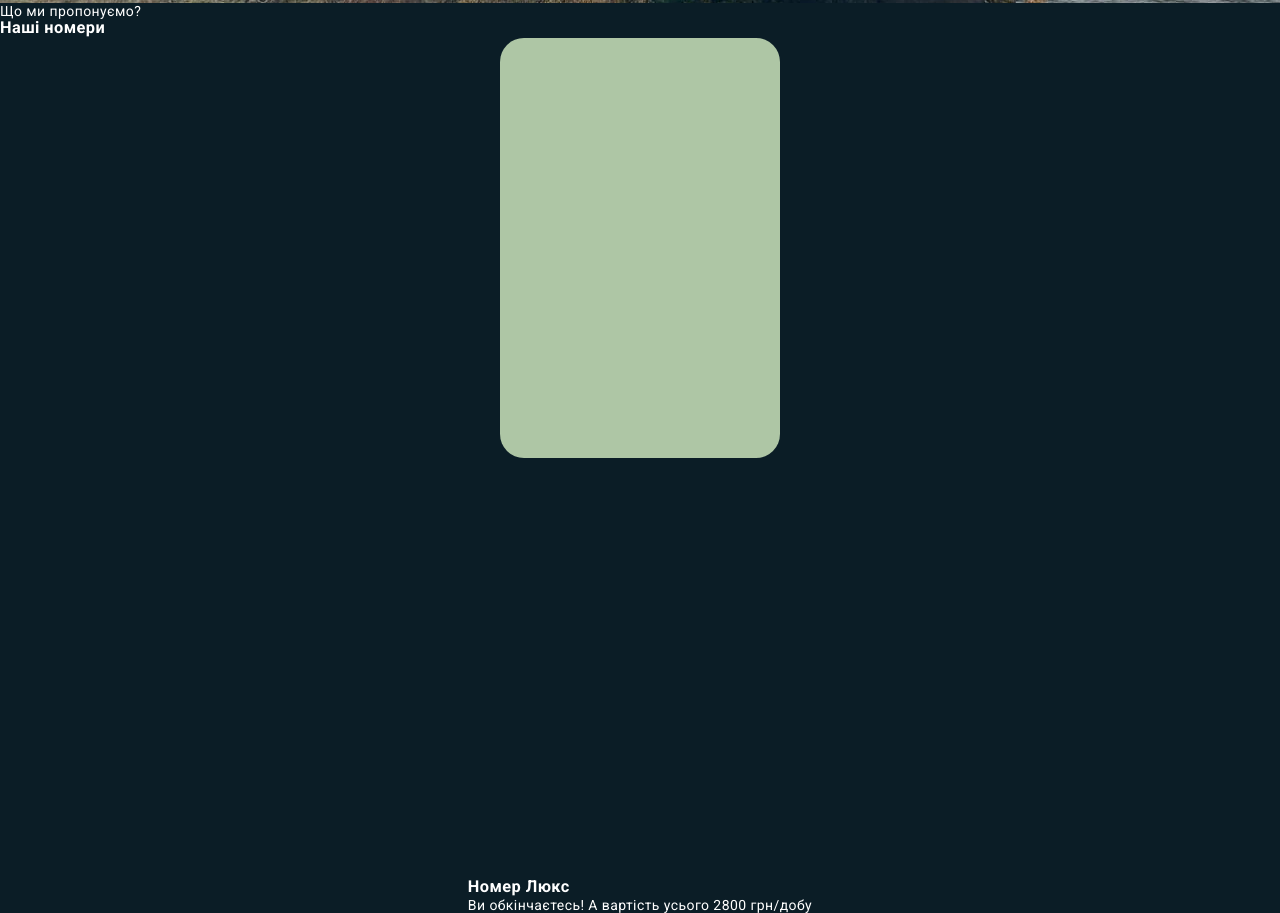
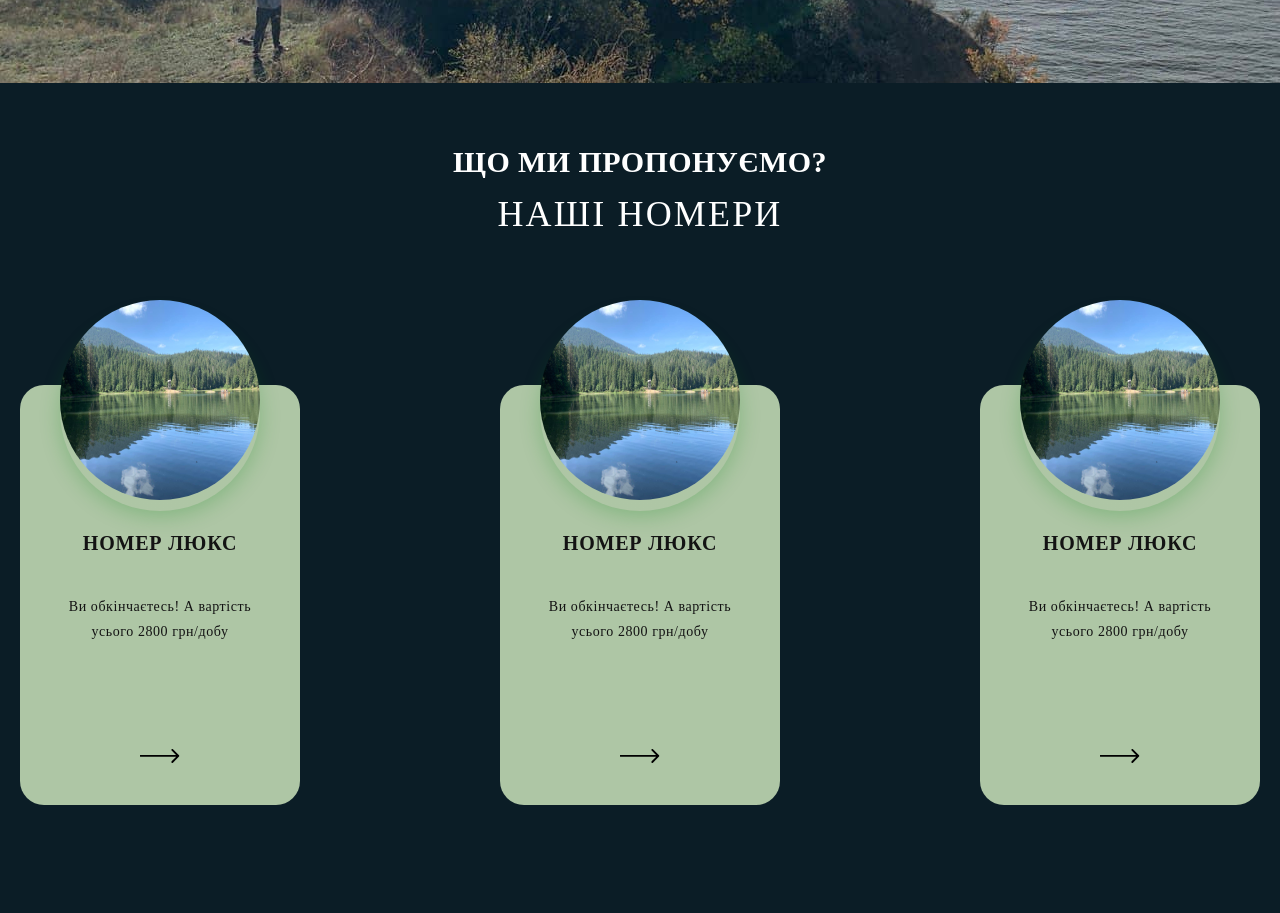
Before and after one commit to KostyaSverdel/berizka, a plain HTML site: page index.html in a window 1280 px wide. Shown: the part 653-1566 px from the top of the page. After the commit the page ends 1538 px from the top, so only its background shows below. Drawn offline with nearby package versions, Linux system fonts and the light colour scheme.

Commit message:
addCards

```diff
--- a/css/main.css
+++ b/css/main.css
@@ -62,7 +62,16 @@ body {
 }
 
 .conteiner {
-    margin: 20px;
+    width: 100%;
+    margin-left: auto;
+    margin-right: auto;
+    padding-top: 60px;
+    padding-bottom: 60px;
+
+    &.conteiner__products {
+        padding-left: 20px;
+        padding-right: 20px;
+    }
 }
 
 .hero {
@@ -79,11 +88,12 @@ body {
                 align-items: center;
 }
 .cards-styles__products {
-    gap: 200px;
-        display: flex;
-        list-style: none;
-        flex-direction: column;
-        align-items: center;
+gap: 200px;
+    display: flex;
+    list-style: none;
+    flex-wrap: wrap;
+    justify-content: center;
+    align-items: center;
 }
 .cards-one__products {
 
@@ -105,13 +115,14 @@ body {
      width: 200px;
      height: 200px;
      &::before {
-         background-image: url("/images/photo1.jpg");
+         background-image: url("/images/photo2.jpg");
          background-size: 200px 200px;
          content: "";
          width: 200px;
          height: 200px;
          top: -11px;
          position: absolute;
+        border-radius: 50%;
      }
  }
  .card-one-style__products {
@@ -121,3 +132,77 @@ body {
      position: relative;
      bottom: 40px;
  }
+.title-cards__products {
+    font-family: 'Montserrat';
+    font-style: normal;
+    font-weight: 700;
+    font-size: 20px;
+    line-height: 24px;
+    text-align: center;
+    letter-spacing: 0.04em;
+    padding-top: 20px;
+    text-transform: uppercase;
+    color: #131313;
+}
+
+.description__products {
+    font-family: 'Montserrat';
+    font-style: normal;
+    font-weight: 400;
+    font-size: 14px;
+    line-height: 176%;
+    text-align: center;
+    letter-spacing: 0.04em;
+    color: #131313;
+    padding: 40px;
+    padding-bottom: 90px;
+}
+
+.button-cards__products {
+    cursor: pointer;
+    background-color: inherit;
+    color: #000;
+    border: none;
+    border-radius: 10px;
+    font-family: Montserrat, sans-serif;
+    font-size: 14px;
+    font-weight: 600;
+    transition: background-color .25s cubic-bezier(.4, 0, .2, 1);
+    padding-bottom: 20px;
+}
+
+.button-icon__products {
+    width: 40px;
+    height: 40px;
+}
+
+.button-cards__products:hover .button-icon__products {
+    width: 50px;
+}
+
+.button-cards__products:focus .button-icon__products {
+    width: 50px;
+}
+  .text-title-style__products {
+      margin-bottom: 148px;
+  }
+  .title-section__products {
+      text-align: center;
+      text-transform: uppercase;
+      font-family: Montserrat;
+      font-size: 30px;
+      font-style: normal;
+      font-weight: 800;
+      line-height: 37px;
+  }
+  .sub-title-section__products {
+      padding-top: 12px;
+      text-align: center;
+      letter-spacing: .06em;
+      text-transform: uppercase;
+      font-family: Seymour One;
+      font-size: 36px;
+      font-style: normal;
+      font-weight: 400;
+      line-height: 45px;
+  }
--- a/index.html
+++ b/index.html
@@ -43,44 +43,67 @@
 </div>
         </section>
         <section class="main">
-            <div>
-                <p>Що ми пропонуємо?</p>
-                <h3>Наші номери</h3>
+            <div class="conteiner conteiner__products">
+            <div class="text-title-style__products">
+                <p class="title-section__products">Що ми пропонуємо?</p>
+                <h2 class="sub-title-section__products">Наші номери</h2>
             </div>
 <ul class="cards-styles__products">
     <li class="cards-one__products">
         <div class="card-one-style__products">
-        <picture>
-
-    </picture>
-<div></div>
-<div></div>
+        <picture class="picture-cards-one__products">
+            <source srcset="/images/photo2.jpg" media="(min-width: 1200px)">
+        </picture>
+<div class="text-style__products">
+        <h3 class="title-cards__products">Номер Люкс</h3>
+        <p class="description__products">Ви обкінчаєтесь! А вартість усього 2800 грн/добу</p>
+</div>
+<div class="buttons-style__products">
+<button type="button" class="button-cards__products" data-products-modal-open>
+<svg class="button-icon__products">
+    <use href="/images/sprite.svg#icon-arrow-icon"></use>
+</svg>
+</button>
+</div>
 </div>
 </li>
-<li>
-    <div class="">
-        <picture>
-
+<li class="cards-one__products">
+    <div class="card-one-style__products">
+        <picture class="picture-cards-one__products">
+            <source srcset="/images/photo2.jpg" media="(min-width: 1200px)">
         </picture>
-        <div></div>
-        <div></div>
+        <div class="text-style__products">
+            <h3 class="title-cards__products">Номер Люкс</h3>
+            <p class="description__products">Ви обкінчаєтесь! А вартість усього 2800 грн/добу</p>
+        </div>
+        <div class="buttons-style__products">
+            <button type="button" class="button-cards__products" data-products-modal-open>
+                <svg class="button-icon__products">
+                    <use href="/images/sprite.svg#icon-arrow-icon"></use>
+                </svg>
+            </button>
+        </div>
     </div>
-</li>
-<li>
-    <div class="">
+</li><li class="cards-one__products">
+    <div class="card-one-style__products">
         <picture class="picture-cards-one__products">
-    <source
-        srcset="/images/photo1.jpg"
-        media="(min-width: 1200px)">
+            <source srcset="/images/photo2.jpg" media="(min-width: 1200px)">
         </picture>
-        <div>
-            <h3>Номер Люкс</h3>
-            <p>Ви обкінчаєтесь! А вартість усього 2800 грн/добу</p>
+        <div class="text-style__products">
+            <h3 class="title-cards__products">Номер Люкс</h3>
+            <p class="description__products">Ви обкінчаєтесь! А вартість усього 2800 грн/добу</p>
         </div>
-        <div></div>
+        <div class="buttons-style__products">
+            <button type="button" class="button-cards__products" data-products-modal-open>
+                <svg class="button-icon__products">
+                    <use href="/images/sprite.svg#icon-arrow-icon"></use>
+                </svg>
+            </button>
+        </div>
     </div>
 </li>
 </ul>
+</div>
         </section>
     </main>
 </body>
```
Also changed, not shown: images/photo2.jpg (renamed from images/photo_2024-06-18 17.13.42.jpg), images/sprite.svg (added), 1 other file.
